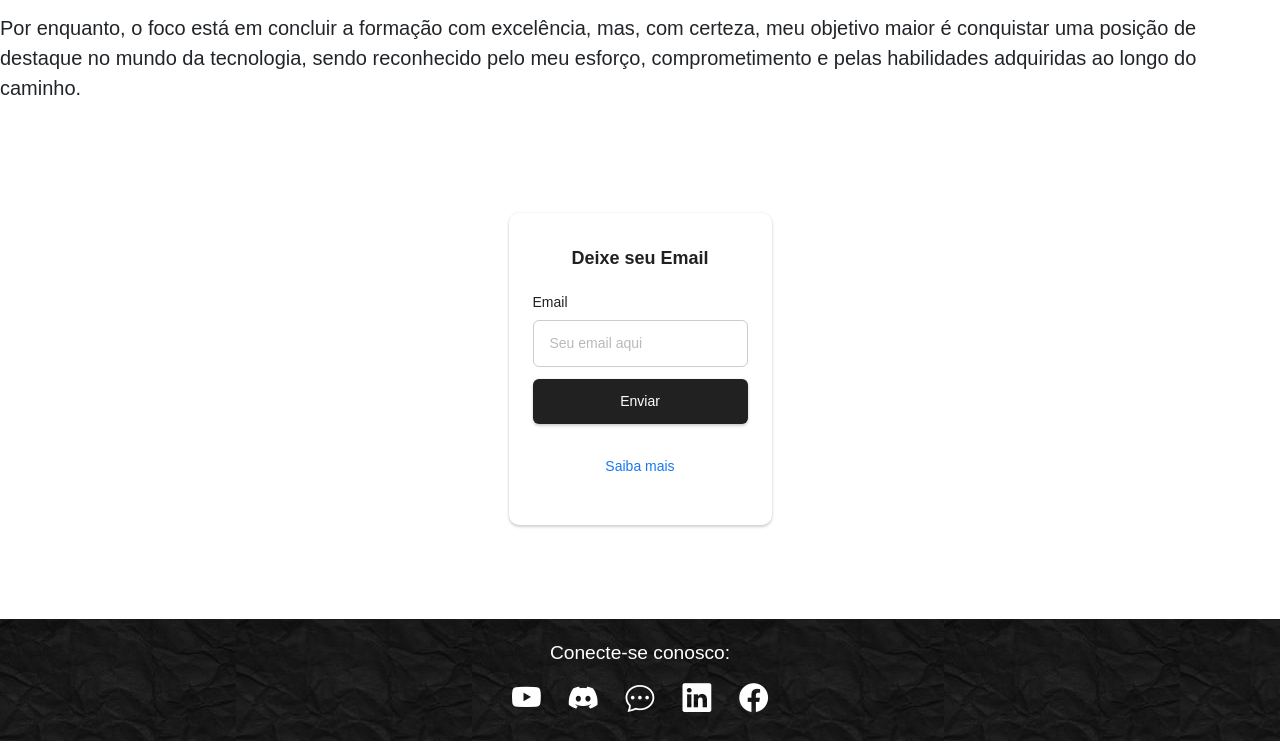
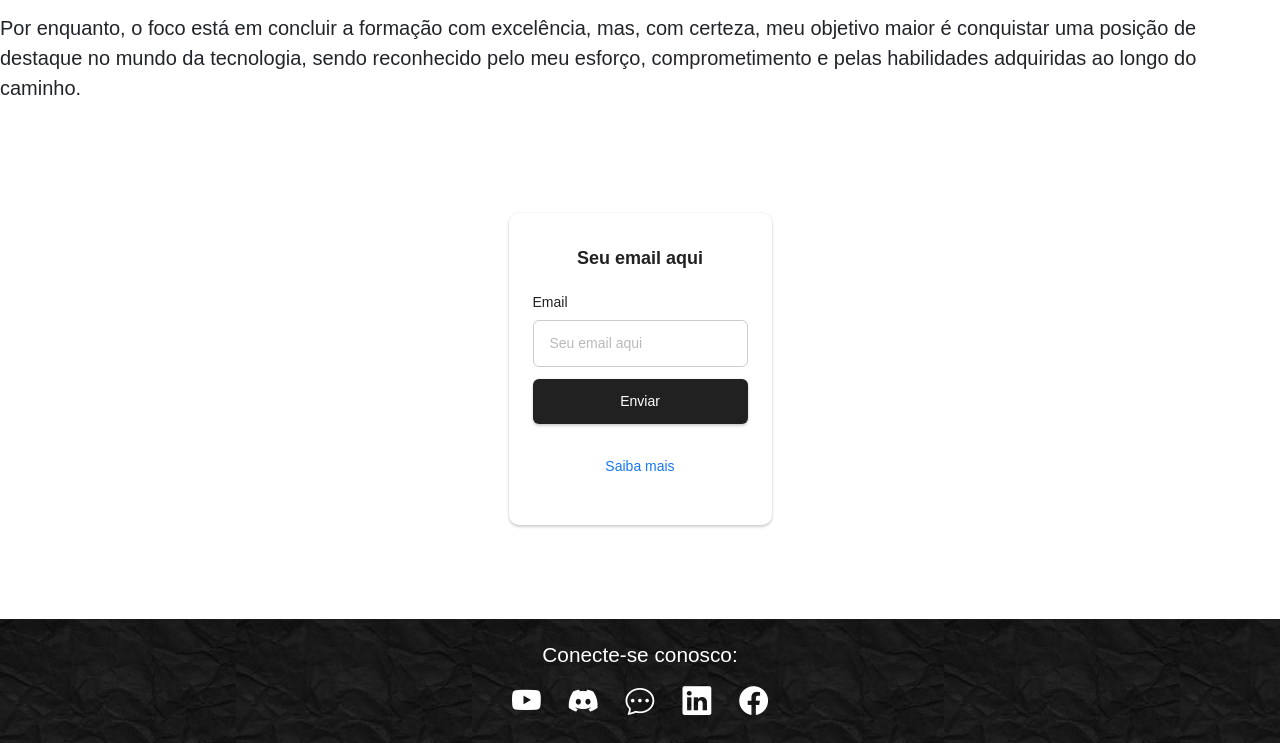
Before and after one commit to JoaoEdsonAvelar/PortifolioPessoal, a plain HTML site: page index.html in a window 1280 px wide. Shown: the part 805-1548 px from the top of the page. Drawn offline with nearby package versions, Linux system fonts and the light colour scheme.

Commit message:
Atualizando

```diff
--- a/index.html
+++ b/index.html
@@ -66,7 +66,7 @@
 
       <div class="form-container">
         <div class="logo-container">
-          Deixe seu Email
+           Seu email aqui
         </div>
 
         <form class="form">
--- a/style.css
+++ b/style.css
@@ -195,7 +195,7 @@ header{
 
 .footer-content p {
     margin: 0;
-    font-size: 1.2rem;
+    font-size: 1.3rem;
 }
 
 .social-links {
```
